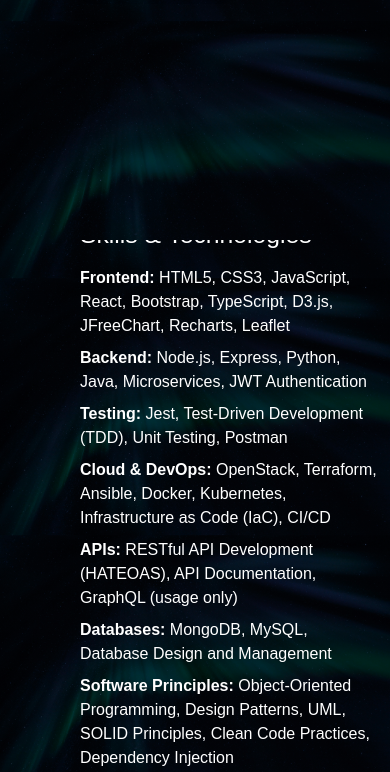
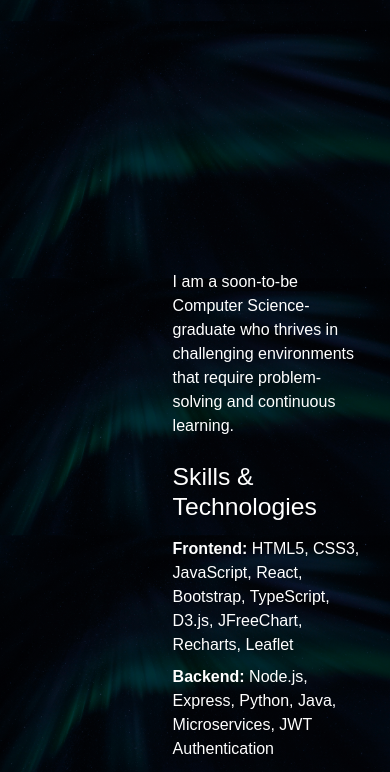
Before and after one commit to TeaElming/TeaElmingPortfolio, a React (Vite) app in the folder my-portfolio/: page /about in a window 390 px wide. Shown: the part 2292-3064 px from the top of the page. Built offline with nearby package versions, Linux system fonts and the light colour scheme.

Commit message:
More resp design

```diff
--- a/my-portfolio/src/pages/basic/css/About.css
+++ b/my-portfolio/src/pages/basic/css/About.css
@@ -160,3 +160,36 @@
 [data-version='bare'][data-theme="dark"] a:hover {
   color: #0056b3;
 }
+
+
+
+/* Responsive: stack vertically on small screens */
+@media (max-width: 1000px) {
+  .aboutB-content {
+    flex-direction: column;
+    gap: 32px;
+    max-width: 98vw;
+    padding: 20px 4vw;
+    height: 100vh;
+    overflow-y: auto; /* scroll if content overflows */
+  }
+
+  .aboutB-info,
+  .aboutB-contact {
+    margin-left: 0;
+    max-width: 100%;
+    min-width: 0;
+  }
+}
+
+/* Optional: make the modal overlay always fill the screen and be scrollable */
+.modal-overlay {
+  position: fixed;
+  top: 0; left: 0; right: 0; bottom: 0;
+  background: rgba(0,0,0,0.6);
+  z-index: 10000;
+  display: flex;
+  align-items: center;
+  justify-content: center;
+  overflow: auto;
+}
```
